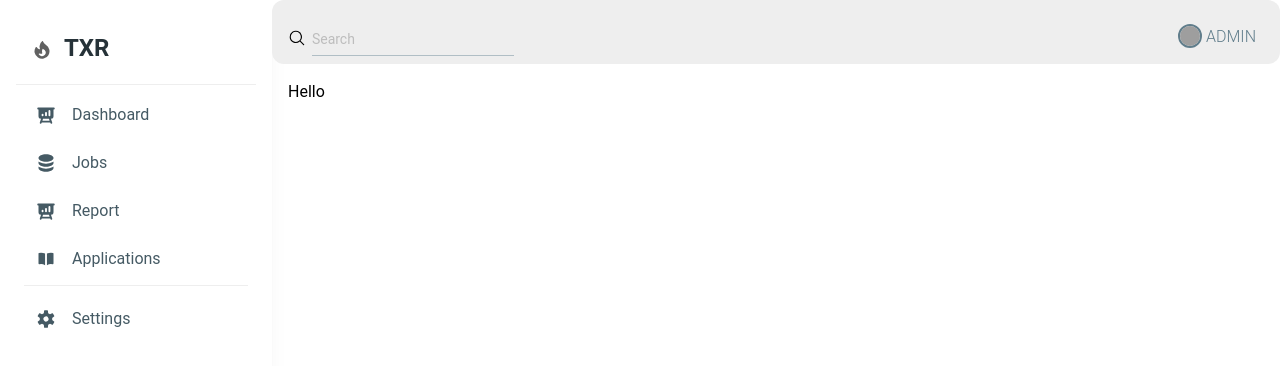
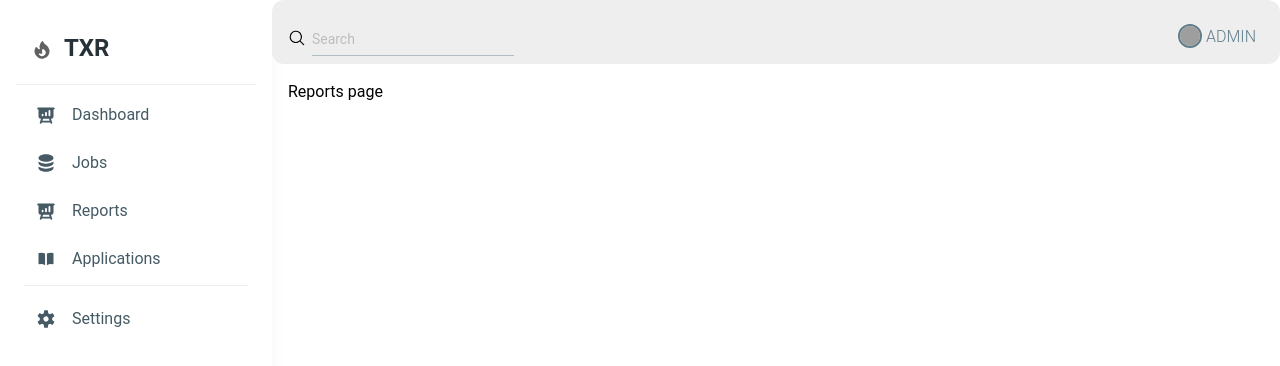
Before and after one commit to Deadtatoes/txr-front-end, a React (Vite) app: page /reports in a window 1280 px wide. Shown: the top 366 px of the page. Built offline with nearby package versions, Linux system fonts and the light colour scheme; grey boxes are pictures that could not be loaded.

Commit message:
Report page fixed

```diff
--- a/src/Components/Sidebar.jsx
+++ b/src/Components/Sidebar.jsx
@@ -35,12 +35,12 @@ const Sidebar = () => {
                     </ListItem>
                     </a>
 
-                    <a href='/report'>
+                    <a href='/reports'>
                     <ListItem>
                         <ListItemPrefix>
                             <PresentationChartBarIcon className="h-5 w-5" />
                         </ListItemPrefix>
-                        Report
+                        Reports
                     </ListItem>
                     </a>
 
--- a/src/Pages/Home.jsx
+++ b/src/Pages/Home.jsx
@@ -4,7 +4,6 @@ export const Home = () => {
   return (
     <div>
          <h3>Welcome Home</h3>
-      <Button>Hello there mother fuckers</Button>
     </div>
   )
 }
--- a/src/Pages/Reports.jsx
+++ b/src/Pages/Reports.jsx
@@ -1,8 +1,9 @@
+import { Button } from '@material-tailwind/react'
 
 export const Reports = () => {
   return (
     <div>
-      <h2>Hello</h2>
+      <h3>Reports page</h3>
     </div>
   )
 }
```
